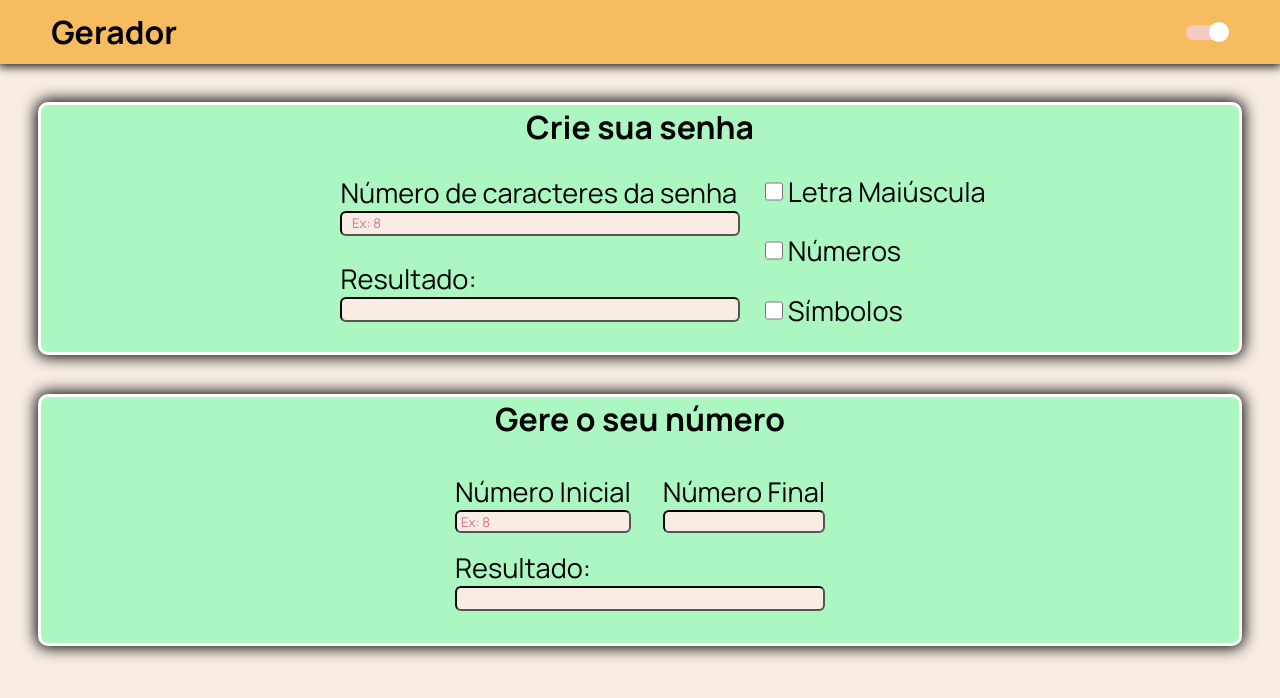
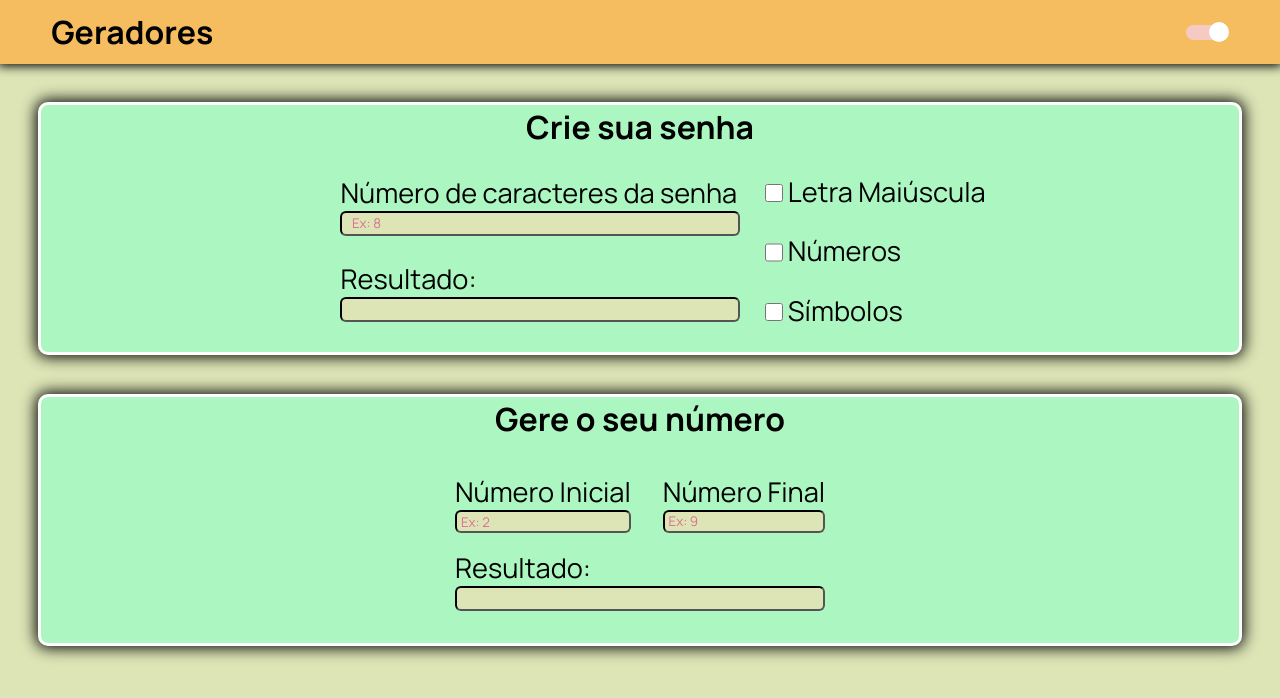
Before and after one commit to BedeJesus/Geradores, a React (Create React App) app: page / in a window 1280 px wide. Shown: the top 698 px of the page. Built offline with nearby package versions, Linux system fonts and the light colour scheme.

Commit message:
tue afternoon

```diff
--- a/src/components/Header/index.tsx
+++ b/src/components/Header/index.tsx
@@ -15,7 +15,7 @@ const Header: React.FC<Props> = ({ toggleTheme }) => {
 
     return (
         <Container>
-            <h1> Gerador </h1>
+            <h1> Geradores </h1>
 
             <Switch
                 onChange={toggleTheme}
--- a/src/components/Number/index.tsx
+++ b/src/components/Number/index.tsx
@@ -13,19 +13,19 @@ export default function Number() {
 
                     <Inner_section>
                         <Span>Número Inicial</Span>
-                        <Input type="number" placeholder="Ex: 8" />
+                        <Input type="number" placeholder="Ex: 2" />
                     </Inner_section>
 
                     <Inner_section>
                         <Span>Número Final</Span>
-                        <Input type="number" />
+                        <Input type="number" placeholder="Ex: 9" />
                     </Inner_section>
 
                 </Options>
 
                 <Inner_section>
                     <Span>Resultado:</Span>
-                    <Input type="text" />
+                    <Input type="text"  />
                 </Inner_section>
 
             </Section>
--- a/src/components/Password/styles.ts
+++ b/src/components/Password/styles.ts
@@ -70,5 +70,6 @@ padding: 0.4%;
 export const CheckBox = styled.input.attrs({ type: "checkbox" })`
 width: 8%;
 margin-right: 2%;
+margin-top: 1.5%;
 
 `
--- a/src/styles/themes/light.ts
+++ b/src/styles/themes/light.ts
@@ -3,8 +3,11 @@ export default {
     colors:{
         primary: '#ACF7C1',
         secundary: '#F5CAC3',
-        primary_background:'#F7EDE2',
+        primary_background:'#dde5b6',
         secundary_background:'#F6BD60',
         text:'#000'
     }
 }
+
+
+// primary_background:'#F7EDE2',
```
